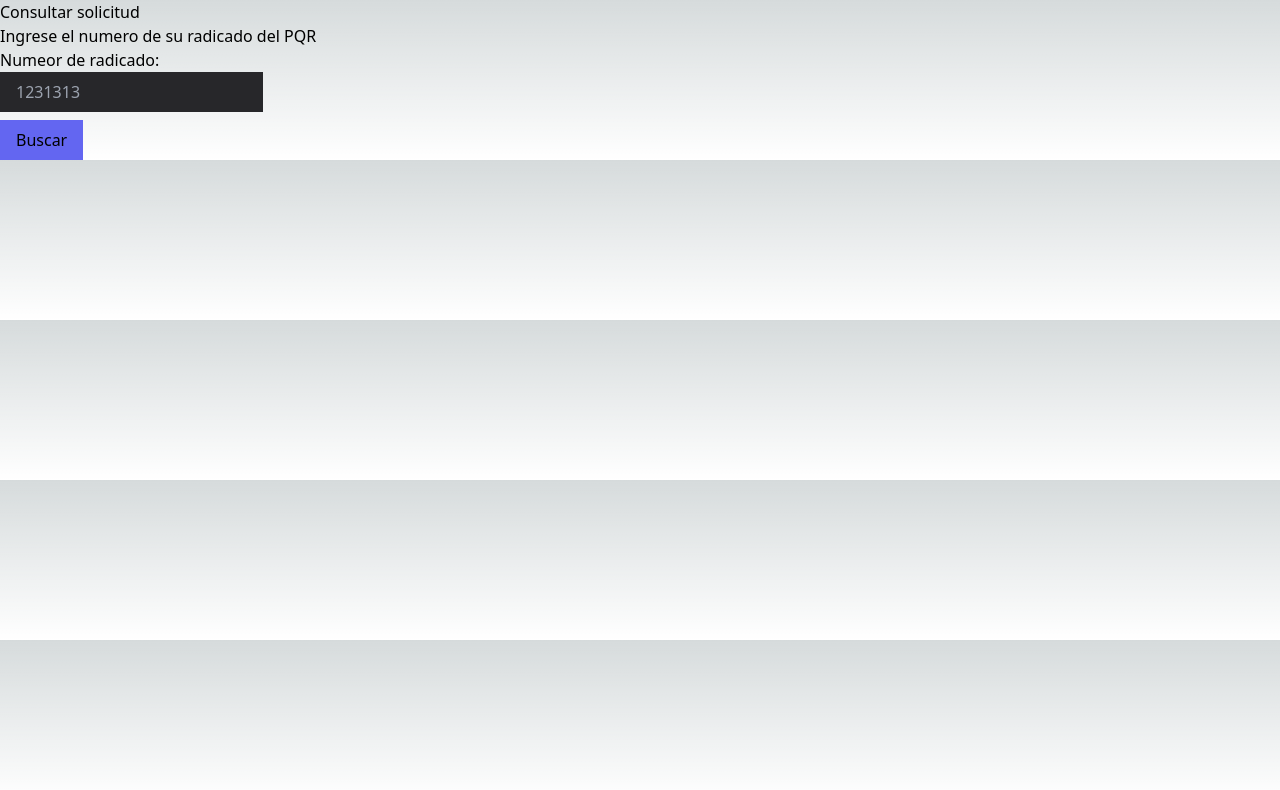
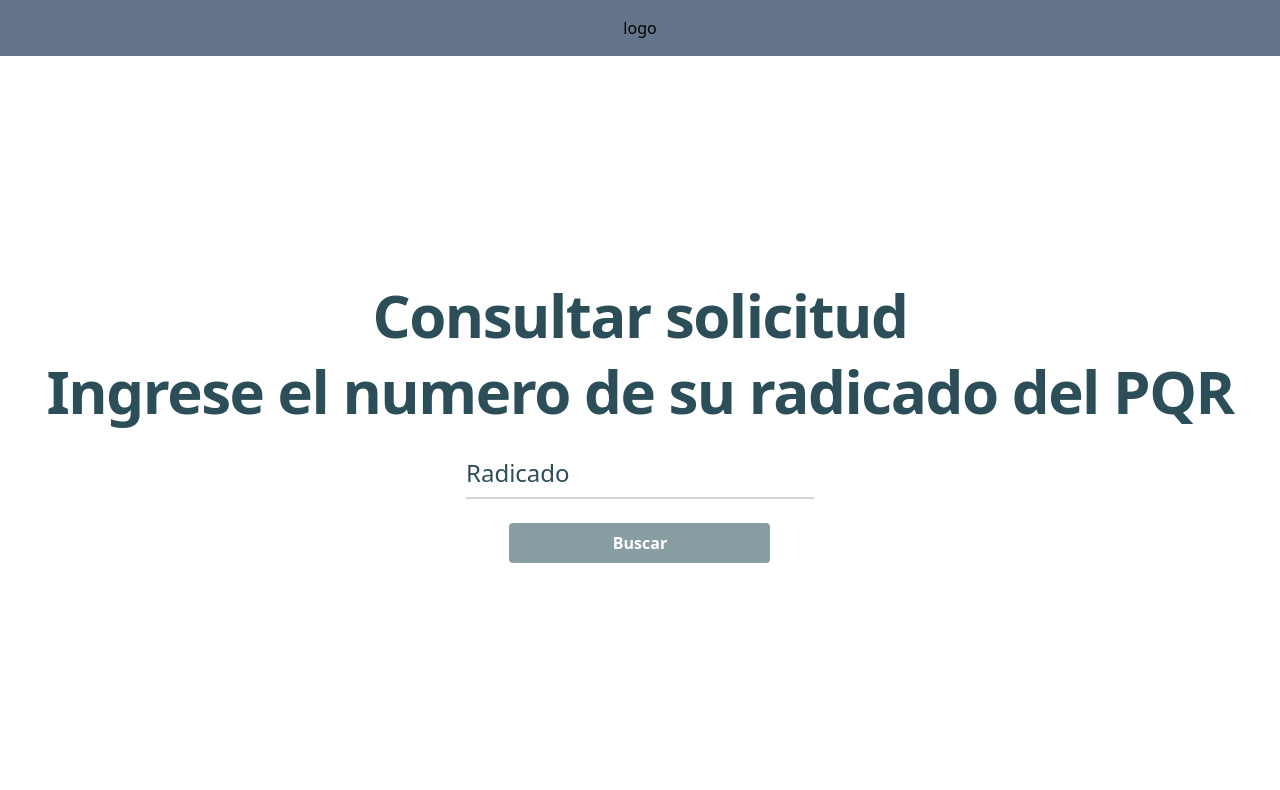
Before and after one commit to BryanBrinez/pqrexpress, a Next.js app: page /consultar-pqr in a window 1280 px wide. Shown: the top 790 px of the page. Built offline with nearby package versions, Linux system fonts and the light colour scheme.

Commit message:
consultar/pqr/rad styles

```diff
--- a/src/app/consultar-pqr/page.jsx
+++ b/src/app/consultar-pqr/page.jsx
@@ -25,26 +25,47 @@ export default function Page() {
     }
   };
   return (
-    <div>
-      <h1>Consultar solicitud</h1>
-      <h2>Ingrese el numero de su radicado del PQR</h2>
+    <div className="w-screen h-screen flex items-center text-black flex-col px-4 bg-white ">
+      <div className="flex items-center justify-center w-screen h-14 bg-slate-500">
+        logo
+      </div>
+
+      <div className="flex-1 flex flex-col justify-center items-center">
+        <h1 className="py-4 text-3xl font-extrabold  leading-none tracking-tight text-colorThree md:text-5xl lg:text-6xl ">
+          Consultar solicitud
+        </h1>
+        <h2 className="text-xl font-semibold  leading-none tracking-tight text-colorThree md:text-5xl lg:text-6xl ">
+          Ingrese el numero de su radicado del PQR
+        </h2>
+
         {error && <div className="bg-red-500 text-white p-2 mb-2">{error}</div>}
 
-      <form onSubmit={handleSubmit}>
-        <h2>Numeor de radicado:</h2>
-
+        <form className="py-6" onSubmit={handleSubmit}>
+          <div className="relative z-0 w-full mb-6 group ">
             <input
-          className="bg-zinc-800 px-4 py-2 block mb-2"
-          type="text"
-          placeholder="1231313"
+              type="number"
               name="radicado"
+              autoComplete="off"
+              id="floating_email"
+              className=" block py-2.5 px-0 w-full text-2xl text-gray-900 bg-transparent border-0 border-b-2 border-gray-300 appearance-none dark:text-black dark:border-gray-600 dark:focus:border-blue-500 focus:outline-none focus:ring-0 focus:border-blue-600 peer"
+              placeholder=" "
               onChange={(e) => setRadicado(e.target.value)}
+              required
             />
-
-        <button className="bg-indigo-500 px-4 py-2" type="submit">
+            <label
+              htmlFor="radicado"
+              className="peer-focus:font-medium absolute text-2xl text-colorThree dark:text-gray-400 duration-300 transform -translate-y-6 scale-75 top-3 -z-10 origin-[0] peer-focus:left-0 peer-focus:text-blue-600 peer-focus:dark:text-blue-500 peer-placeholder-shown:scale-100 peer-placeholder-shown:translate-y-0 peer-focus:scale-75 peer-focus:-translate-y-6"
+            >
+              Radicado
+            </label>
+          </div>
+          <div className="flex justify-center">
+            <button className=" bg-colorOne w-3/4 text-white font-bold py-2 rounded ">
               Buscar
             </button>
+          </div>
         </form>
+      </div>
     </div>
   );
 }
--- a/src/app/globals.css
+++ b/src/app/globals.css
@@ -26,3 +26,13 @@ body {
     )
     rgb(var(--background-start-rgb));
 }
+
+@layer base {
+  input[type='number']::-webkit-outer-spin-button,
+  input[type='number']::-webkit-inner-spin-button,
+  input[type='number'] {
+    -webkit-appearance: none;
+    margin: 0;
+    -moz-appearance: textfield !important;
+  }
+}
--- a/src/app/page.jsx
+++ b/src/app/page.jsx
@@ -5,7 +5,7 @@ import { BiSearch } from "react-icons/bi";
 export default function Home() {
   return (
     //{dark:bg-black dark:text-white}
-    <main className="w-screen h-screen flex items-center text-black flex-col px-4 bg-white ">
+    <div className="w-screen h-screen flex items-center text-black flex-col px-4 bg-white ">
       <div className="flex items-center justify-center w-screen h-14 bg-slate-500">
         logo
       </div>
@@ -46,6 +46,6 @@ export default function Home() {
           </div>
         </div>
       </div>
-    </main>
+    </div>
   );
 }
```
Lines whose indentation alone changed are shown as unchanged.
